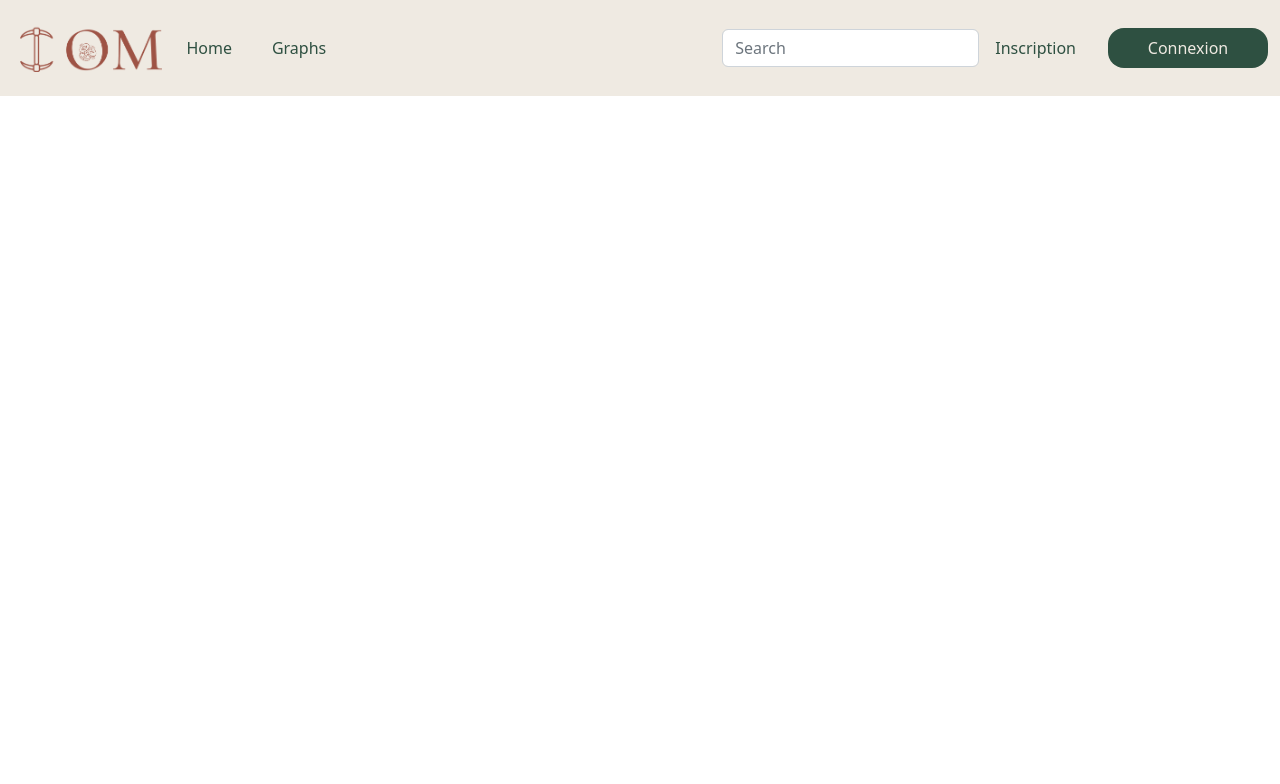
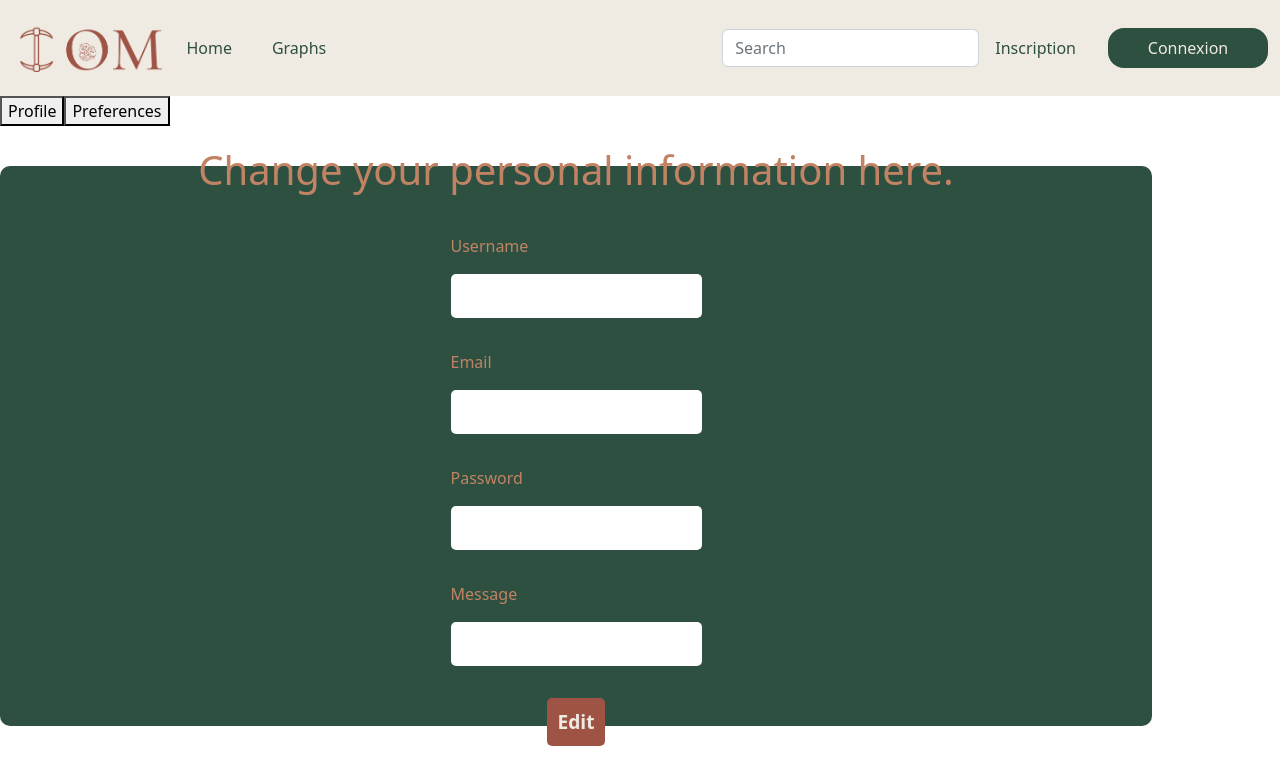
Before and after one commit to Necrelox/TheCountOfMoney, a React (Create React App) app in the folder icionmine/: page /preferences in a window 1280 px wide. Shown: the top 784 px of the page. Built offline with nearby package versions, Linux system fonts and the light colour scheme; what igniteui-react-charts would draw is missing.

Commit message:
Edit profile

```diff
--- a/icionmine/src/AppRouter.tsx
+++ b/icionmine/src/AppRouter.tsx
@@ -4,6 +4,7 @@ import Graph from "./views/Graph";
 import Login from "./views/Login";
 import SignIn from "./views/SignIn";
 import Logout from "./views/Logout";
+import Preferences from "./views/Preferences";
 
 function AppRouter() {
   return (
@@ -14,6 +15,7 @@ function AppRouter() {
             <Route path="/login" element={< Login />} />
             <Route path="/register" element={< SignIn />} />
             <Route path="/logout" element={< Logout />} />
+            <Route path="/preferences" element={< Preferences />} />
         </Routes>
       </BrowserRouter>
   );
--- /dev/null
+++ b/icionmine/src/components/layout/preferences/Preferences.tsx
@@ -0,0 +1,74 @@
+import * as React from 'react';
+import * as ReactDOM from 'react-dom';
+import './preferences.css';
+import {SqlHelper} from '@/database/SqlHelper';
+
+interface IPreferencesState {
+  username: string;
+  password: string;
+}
+
+export default class Preferences extends React.Component<{}, IPreferencesState> {
+  private isLoading: boolean;
+
+  constructor(props: {}) {
+    super(props);
+    this.isLoading = true;
+    this.state = {
+        username: "",
+        password: ""
+    };
+  }
+
+  async componentDidMount() {
+    try{
+      this.isLoading = true;
+    //   this.setState({username: await SqlHelper.getFavorites()});
+      this.isLoading = false;
+    }
+    catch(e){
+      console.log(e);
+    }
+  }
+
+  private handleSubmit = async (event: React.SyntheticEvent ) => {
+        event.preventDefault();
+        try{
+            const result = await SqlHelper.login(this.state.username, this.state.password);
+            if(!result) throw new Error("Login error");
+        }
+        catch(e){
+            console.log(e);
+        }
+    }
+
+    setUserName(username: string) {
+        this.setState({username: username});
+    }
+
+    setPassword(password: string) {
+        this.setState({password: password});
+    }
+
+  render() {
+    return (
+        <div className="login-wrapper-card flex-column">
+            <h1>Choose your favorite crypto from this list.</h1>
+            <h5>If you don't find the desired crypto currency, please contact your administrator.</h5>
+            <form onSubmit={this.handleSubmit} className="flex-column">
+                <label>
+                <p>List</p>
+                <input type="text" onChange={e => this.setUserName(e.target.value)} />
+                </label>
+                <label>
+                <p>Blabla</p>
+                <input type="password" onChange={e => this.setPassword(e.target.value)} />
+                </label>
+                <div>
+                <button type="submit" className="login-button">Edit</button>
+                </div>
+            </form>
+        </div>
+      );
+    }
+  }
--- /dev/null
+++ b/icionmine/src/components/layout/preferences/preferences.css
@@ -0,0 +1,42 @@
+.login-wrapper-card {
+    background-color: #2E5041;
+    border-radius: 10px;
+    padding: 20px;
+    color: #C28364;
+    margin-top: 5vh;
+    width: 90vw;
+    height: 70vh;
+}
+
+.flex-column {
+    display: flex;
+    flex-direction: column;
+    align-items: center;
+    justify-content: center;
+    row-gap: 2rem;
+}
+
+input {
+    border-radius: 5px;
+    border: none;
+    padding: 10px;
+}
+
+.login-button {
+    background-color: #9E5345;
+    color: #EFEAE2;
+    border: none;
+    border-radius: 5px;
+    padding: 10px;
+    font-size: 1.2rem;
+    font-weight: bold;
+}
+
+/* .login-wrapper-card h1 {
+    color: #C28364;
+
+    2E5041
+    EFEAE2
+    9E5345
+    C28364
+} */
--- /dev/null
+++ b/icionmine/src/components/layout/profile/Profile.tsx
@@ -0,0 +1,82 @@
+import * as React from 'react';
+import * as ReactDOM from 'react-dom';
+import './profile.css';
+import {SqlHelper} from '@/database/SqlHelper';
+
+interface IProfileState {
+  username: string;
+  email: string;
+  password: string;
+  message: string;
+}
+
+export default class Profile extends React.Component<{}, IProfileState> {
+  private isLoading: boolean;
+
+  constructor(props: {}) {
+    super(props);
+    this.isLoading = true;
+    this.state = {
+        username: "",
+        email: "",
+        password: "",
+        message: ""
+    };
+  }
+
+  private handleSubmit = async () => {
+        try{
+            // console.log(localStorage.getItem("token"));
+            const result = await SqlHelper.editProfile(this.state.username, this.state.password, this.state.email, this.state.message);
+            if(!result) throw new Error("Login error");
+        }
+        catch(e){
+            console.log(e);
+        }
+    }
+
+    setUserName(username: string) {
+        this.setState({username: username});
+    }
+
+    setEmail(email: string) {
+        this.setState({email: email});
+    }
+
+    setPassword(password: string) {
+        this.setState({password: password});
+    }
+
+    setMessage(message: string) {
+        this.setState({message: message});
+    }
+
+  render() {
+    return (
+        <div className="login-wrapper-card flex-column">
+            <h1>Change your personal information here.</h1>
+            <form onSubmit={this.handleSubmit} className="flex-column">
+                <label>
+                <p>Username</p>
+                <input type="text" onChange={e => this.setUserName(e.target.value)} />
+                </label>
+                <label>
+                <p>Email</p>
+                <input type="email" onChange={e => this.setEmail(e.target.value)} />
+                </label>
+                <label>
+                <p>Password</p>
+                <input type="password" onChange={e => this.setPassword(e.target.value)} />
+                </label>
+                <label>
+                <p>Message</p>
+                <input type="text" onChange={e => this.setMessage(e.target.value)} />
+                </label>
+                <div>
+                <button type="submit" className="login-button">Edit</button>
+                </div>
+            </form>
+        </div>
+      );
+    }
+  }
--- /dev/null
+++ b/icionmine/src/components/layout/profile/profile.css
@@ -0,0 +1,42 @@
+.login-wrapper-card {
+    background-color: #2E5041;
+    border-radius: 10px;
+    padding: 20px;
+    color: #C28364;
+    margin-top: 5vh;
+    width: 90vw;
+    height: 70vh;
+}
+
+.flex-column {
+    display: flex;
+    flex-direction: column;
+    align-items: center;
+    justify-content: center;
+    row-gap: 2rem;
+}
+
+input {
+    border-radius: 5px;
+    border: none;
+    padding: 10px;
+}
+
+.login-button {
+    background-color: #9E5345;
+    color: #EFEAE2;
+    border: none;
+    border-radius: 5px;
+    padding: 10px;
+    font-size: 1.2rem;
+    font-weight: bold;
+}
+
+/* .login-wrapper-card h1 {
+    color: #C28364;
+
+    2E5041
+    EFEAE2
+    9E5345
+    C28364
+} */
--- a/icionmine/src/database/SqlHelper.ts
+++ b/icionmine/src/database/SqlHelper.ts
@@ -28,6 +28,13 @@ interface ILoginData {
 
 interface ISignUpData {
   code: string;
+  message: string;
+};
+
+interface IEditProfileData {
+  name: string;
+  email: string;
+  password: string;
   message: string;
 };
 
@@ -116,6 +123,7 @@ export class SqlHelper {
       localStorage.setItem('username', tokenPayload.username);
       localStorage.setItem('expiryToken', JSON.stringify(tokenHeader.exp));
       localStorage.setItem('userRole', roles[0]);
+      localStorage.setItem('token', result.data.token);
       window.location.href = "/";
       return result.data;
     } else {
@@ -133,4 +141,28 @@ export class SqlHelper {
       throw new ErrorEntity(MessageError.SIGNUP);
     }
   }
+
+  public static async editProfile(username: string, password: string, email: string, message: string) : Promise<IEditProfileData> {
+    const result = await axios.put(`http://localhost:3973/account/me`,
+      {
+        username: username,
+        password: password,
+        email: email,
+        activityMessage: message
+      },
+     {
+      headers:
+      {
+        'Authorization': 'Bearer ' + localStorage.getItem("token"),
+        'Content-Type': 'application/www-form-urlencoded',
+        Accept: '*/*',
+      }
+    });
+    if (result.status === 200) {
+      if (!result.data) throw new ErrorEntity(MessageError.SIGNUP_NO_DATA_FOUND);
+      return result.data;
+    } else {
+      throw new ErrorEntity(MessageError.SIGNUP);
+    }
+  }
 }
--- a/icionmine/src/views/Logout.tsx
+++ b/icionmine/src/views/Logout.tsx
@@ -7,6 +7,7 @@ export default class Logout extends React.Component<{}, {}>  {
         localStorage.removeItem('expiryToken');
         localStorage.removeItem('username');
         localStorage.removeItem('userRole');
+        localStorage.removeItem('token');
         window.location.href = '/';
     }
 
--- /dev/null
+++ b/icionmine/src/views/Preferences.tsx
@@ -0,0 +1,51 @@
+import * as React from 'react';
+import * as ReactDOM from 'react-dom';
+import Preferences from '@layout/preferences/Preferences';
+import Profile from '@layout/profile/Profile';
+
+interface IsPreferencesState {
+  isProfile: boolean;
+}
+
+export default class Login extends React.Component<{}, IsPreferencesState>  {
+  isLoading: boolean;
+
+  constructor(props: {}) {
+    super(props);
+    this.isLoading = true;
+    this.state = {
+        isProfile: true
+    };
+  }
+
+  onComponentDidMount() {
+    this.isLoading = true;
+    this.setState({isProfile: true});
+    this.isLoading = false;
+  }
+
+  private openProfile = () => {
+    this.setState({isProfile: true});
+  }
+
+  private openPreferences = () => {
+    this.setState({isProfile: false});
+  }
+
+  render() {
+    let showForm;
+    if(this.state.isProfile) {
+        showForm = <Profile />
+    } else {
+        showForm = < Preferences />
+    }
+
+    return (
+        <div>
+          <button onClick={this.openProfile}>Profile</button>
+          <button onClick={this.openPreferences}>Preferences</button>
+          {showForm}
+        </div>
+      );
+  }
+}
```
